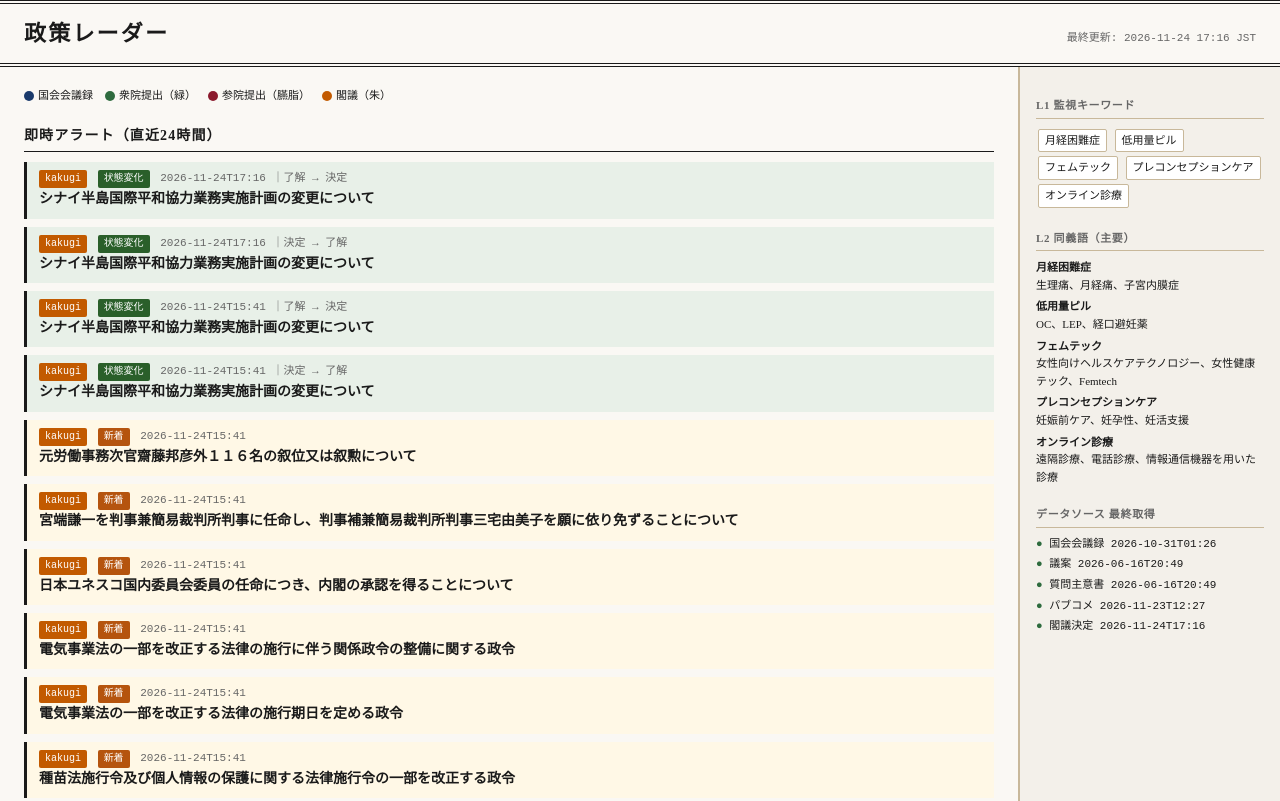
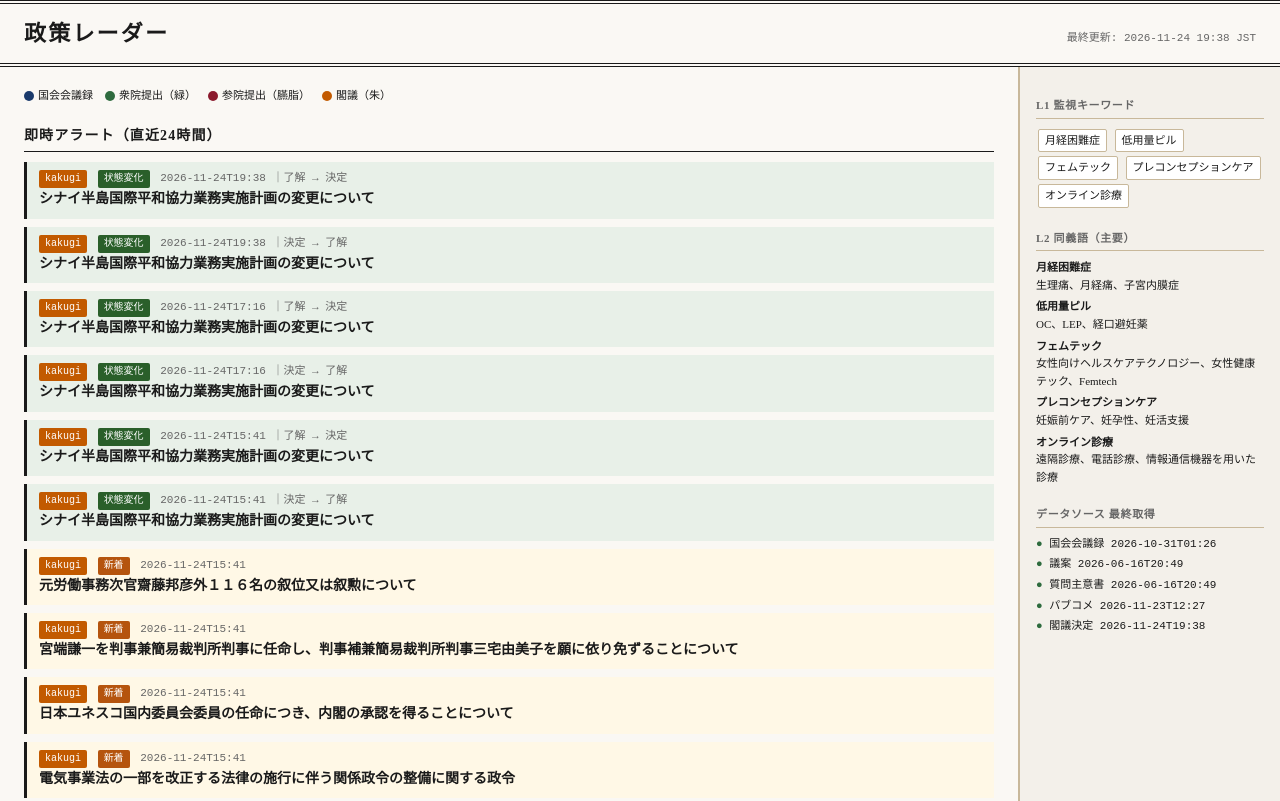
Before and after one commit to tsuji-y/JPolicy, a plain HTML site: page public/index.html in a window 1280 px wide. Shown: the top 801 px of the page. Drawn offline with Linux system fonts and the light colour scheme.

Commit message:
chore(data): update 2026-11-24T10:38:30Z

```diff
--- a/public/index.html
+++ b/public/index.html
@@ -132,7 +132,7 @@ footer a { color: #666; }
 
 <header>
   <h1>政策レーダー</h1>
-  <span class="updated">最終更新: 2026-11-24 17:16 JST</span>
+  <span class="updated">最終更新: 2026-11-24 19:38 JST</span>
 </header>
 
 <div class="layout">
@@ -149,6 +149,34 @@ footer a { color: #666; }
 <!-- 即時アラート -->
 <h2>即時アラート（直近24時間）</h2>
 
+
+  <div class="alert-card status-change">
+    <div class="meta">
+      <span class="badge kakugi">kakugi</span>
+      <span class="badge status">
+        状態変化
+      </span>
+      2026-11-24T19:38
+      ｜了解 → 決定
+    </div>
+    <div class="title">
+      <a href="https://www.kantei.go.jp/jp/kakugi/2026/kakugi-2026110601.html" target="_blank" rel="noopener">シナイ半島国際平和協力業務実施計画の変更について</a>
+    </div>
+  </div>
+
+  <div class="alert-card status-change">
+    <div class="meta">
+      <span class="badge kakugi">kakugi</span>
+      <span class="badge status">
+        状態変化
+      </span>
+      2026-11-24T19:38
+      ｜決定 → 了解
+    </div>
+    <div class="title">
+      <a href="https://www.kantei.go.jp/jp/kakugi/2026/kakugi-2026110601.html" target="_blank" rel="noopener">シナイ半島国際平和協力業務実施計画の変更について</a>
+    </div>
+  </div>
 
   <div class="alert-card status-change">
     <div class="meta">
@@ -542,34 +570,6 @@ footer a { color: #666; }
     </div>
   </div>
 
-  <div class="alert-card status-change">
-    <div class="meta">
-      <span class="badge kakugi">kakugi</span>
-      <span class="badge status">
-        状態変化
-      </span>
-      2026-11-24T04:48
-      ｜決定 → 了解
-    </div>
-    <div class="title">
-      <a href="https://www.kantei.go.jp/jp/kakugi/2026/kakugi-2026110601.html" target="_blank" rel="noopener">シナイ半島国際平和協力業務実施計画の変更について</a>
-    </div>
-  </div>
-
-  <div class="alert-card status-change">
-    <div class="meta">
-      <span class="badge kakugi">kakugi</span>
-      <span class="badge status">
-        状態変化
-      </span>
-      2026-11-24T03:50
-      ｜了解 → 決定
-    </div>
-    <div class="title">
-      <a href="https://www.kantei.go.jp/jp/kakugi/2026/kakugi-2026110601.html" target="_blank" rel="noopener">シナイ半島国際平和協力業務実施計画の変更について</a>
-    </div>
-  </div>
-
 
 
 <!-- 議案トラッカー -->
@@ -934,7 +934,7 @@ footer a { color: #666; }
 
     <div class="source-status">
       <span class="ok">●</span>
-      閣議決定 2026-11-24T17:16
+      閣議決定 2026-11-24T19:38
     </div>
 
   </div>
@@ -942,7 +942,7 @@ footer a { color: #666; }
 </div>
 
 <footer>
-  <span>最終更新: 2026-11-24 17:16 JST</span>
+  <span>最終更新: 2026-11-24 19:38 JST</span>
   <a href="https://kokkai.ndl.go.jp/" target="_blank" rel="noopener">国会会議録</a>
   <a href="https://www.shugiin.go.jp/internet/itdb_gian.nsf/html/gian/menu.htm" target="_blank" rel="noopener">衆議院議案</a>
   <a href="https://www.sangiin.go.jp/japanese/joho1/kousei/gian/221/gian.htm" target="_blank" rel="noopener">参議院議案</a>
```
Also changed, not shown: 1 other file.
